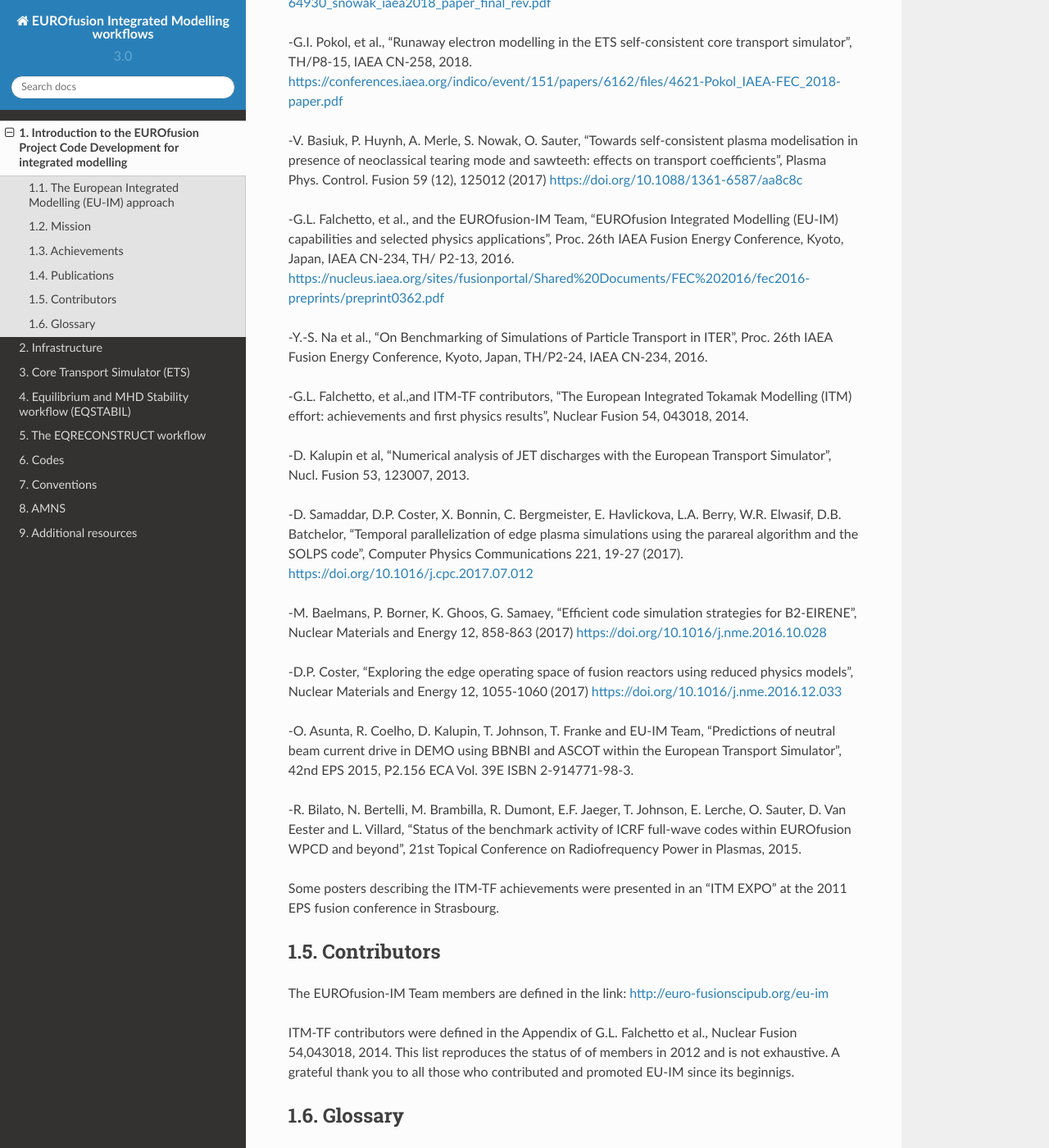
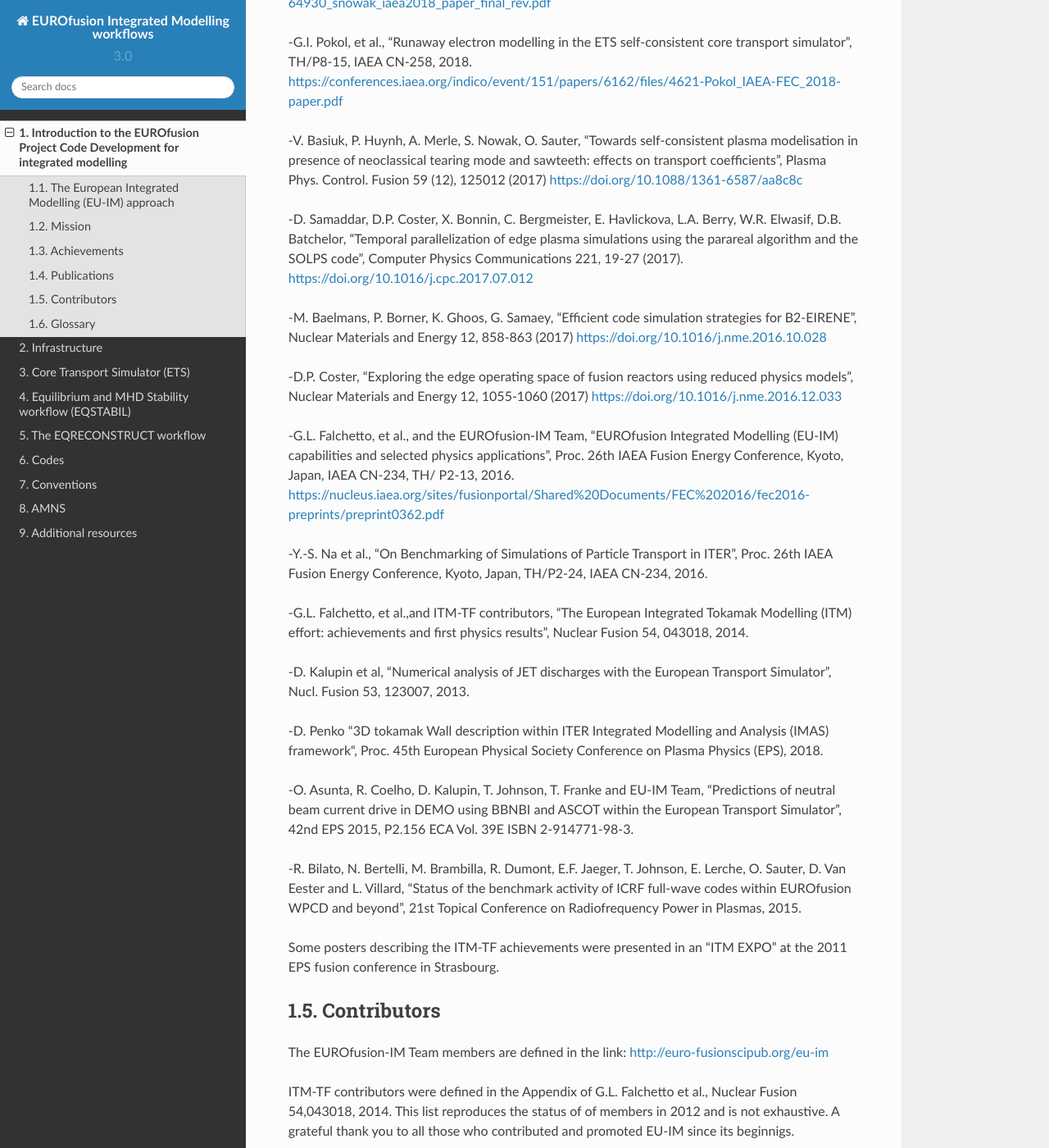
Before and after one commit to WPCD-Workflows/documentation, a Sphinx documentation site: the page built from source/introduction.rst, in a window 1280 px wide and 1400 px high, scrolled down 3837 px. Shown: the whole window at 82% size. Built offline with Sphinx 7.4.7 and the Read the Docs theme 2.0.0, drawn with Linux system fonts in a browser that asks for light colours; some of the changed lines change nothing that is shown.

Commit message:
Update introduction.rst

```diff
--- a/source/introduction.rst
+++ b/source/introduction.rst
@@ -162,6 +162,12 @@
 
 -V. Basiuk, P. Huynh, A. Merle, S. Nowak, O. Sauter, “Towards self-consistent plasma modelisation in presence of neoclassical tearing mode and sawteeth: effects on transport coefficients”, Plasma Phys. Control. Fusion 59 (12), 125012 (2017) https://doi.org/10.1088/1361-6587/aa8c8c
 
+-D. Samaddar, D.P. Coster, X. Bonnin, C. Bergmeister, E. Havlickova, L.A. Berry, W.R. Elwasif, D.B. Batchelor, “Temporal parallelization of edge plasma simulations using the parareal algorithm and the SOLPS code”, Computer Physics Communications 221, 19-27 (2017). https://doi.org/10.1016/j.cpc.2017.07.012
+
+-M. Baelmans, P. Borner, K. Ghoos, G. Samaey, “Efficient code simulation strategies for B2-EIRENE”, Nuclear Materials and Energy 12, 858-863 (2017) https://doi.org/10.1016/j.nme.2016.10.028
+
+-D.P. Coster, "Exploring the edge operating space of fusion reactors using reduced physics models", Nuclear Materials and Energy 12, 1055-1060 (2017)  https://doi.org/10.1016/j.nme.2016.12.033
+
 -G.L. Falchetto, et al., and the EUROfusion-IM Team, "EUROfusion Integrated Modelling (EU-IM) capabilities and selected physics applications", Proc. 26th IAEA Fusion Energy Conference, Kyoto, Japan, IAEA CN-234,  TH/ P2-13, 2016. https://nucleus.iaea.org/sites/fusionportal/Shared%20Documents/FEC%202016/fec2016-preprints/preprint0362.pdf
 
 -Y.-S. Na et al., "On Benchmarking of Simulations of Particle Transport in ITER", Proc. 26th IAEA Fusion Energy Conference,  Kyoto, Japan, TH/P2-24, IAEA CN-234, 2016.
@@ -170,11 +176,7 @@
 
 -D. Kalupin et al, "Numerical analysis of JET discharges with the European Transport Simulator", Nucl. Fusion 53, 123007, 2013.
 
--D. Samaddar, D.P. Coster, X. Bonnin, C. Bergmeister, E. Havlickova, L.A. Berry, W.R. Elwasif, D.B. Batchelor, “Temporal parallelization of edge plasma simulations using the parareal algorithm and the SOLPS code”, Computer Physics Communications 221, 19-27 (2017). https://doi.org/10.1016/j.cpc.2017.07.012
-
--M. Baelmans, P. Borner, K. Ghoos, G. Samaey, “Efficient code simulation strategies for B2-EIRENE”, Nuclear Materials and Energy 12, 858-863 (2017) https://doi.org/10.1016/j.nme.2016.10.028
-
--D.P. Coster, "Exploring the edge operating space of fusion reactors using reduced physics models", Nuclear Materials and Energy 12, 1055-1060 (2017)  https://doi.org/10.1016/j.nme.2016.12.033
+-D. Penko “3D tokamak Wall description within ITER Integrated Modelling and Analysis (IMAS) framework“, Proc. 45th European Physical Society Conference on Plasma Physics (EPS), 2018.
 
 -O. Asunta, R. Coelho, D. Kalupin, T. Johnson, T. Franke and EU-IM Team,  “Predictions of neutral beam current drive in DEMO using BBNBI and ASCOT within the European Transport Simulator”, 42nd EPS 2015, P2.156 ECA Vol. 39E ISBN 2-914771-98-3.
 
```
